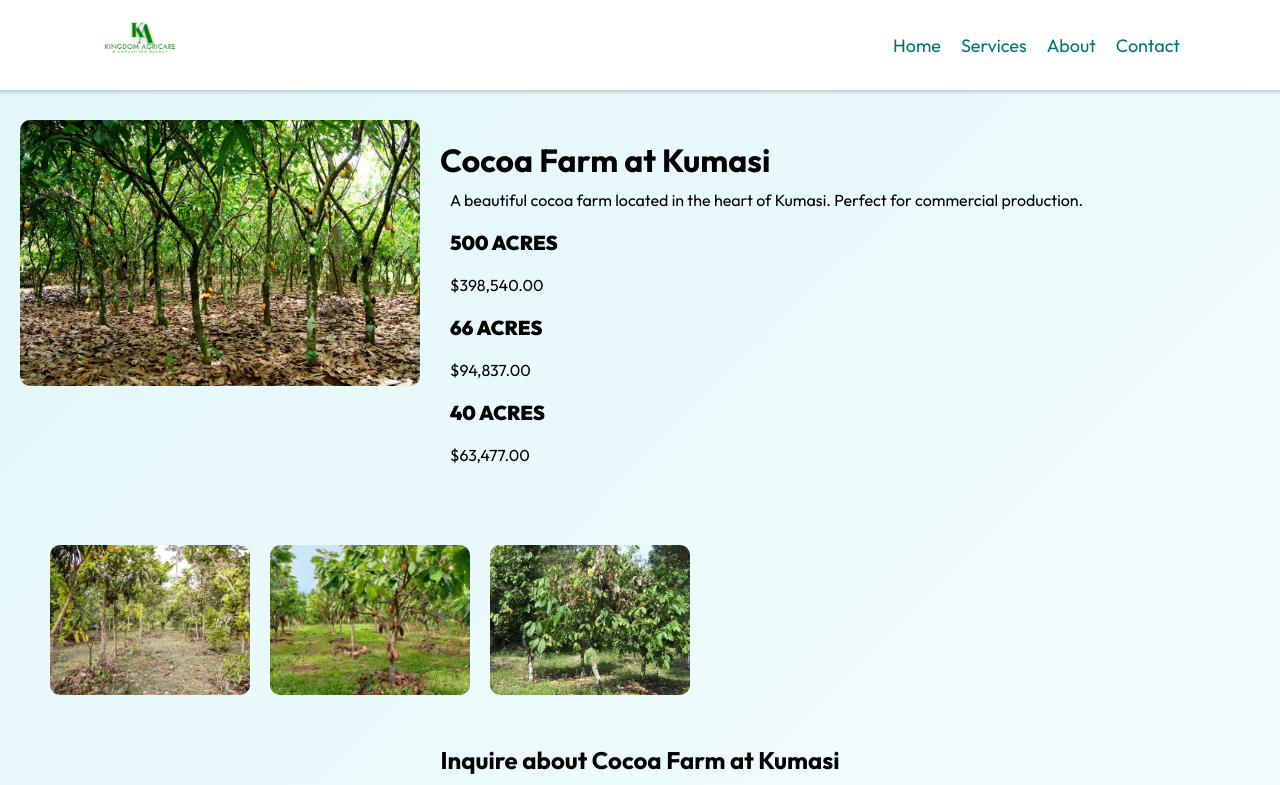
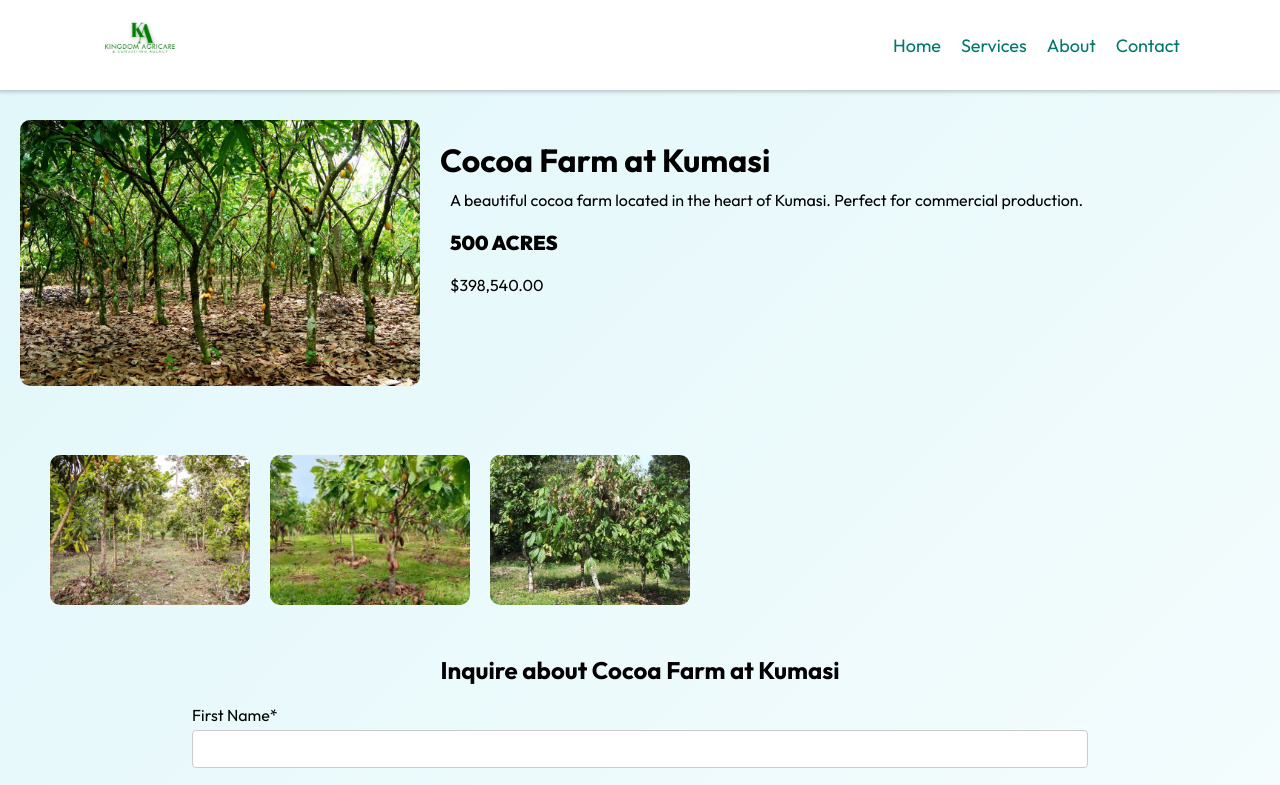
Before and after one commit to alikamatu/ghaco, a React (Vite) app: page /land/1 in a window 1280 px wide. Shown: the top 785 px of the page. Built offline with nearby package versions, Linux system fonts and the light colour scheme; a web font is replaced by a local one.

Commit message:
Update App.jsx

```diff
--- a/src/App.jsx
+++ b/src/App.jsx
@@ -43,11 +43,7 @@ function App() {
       photo: [coa1,coa2,coa3],
       price: '$150,000',
       arc1: '500 ACRES',
-      arcp1: "$398,540.00",
-      arc2: '66 ACRES',
-      arcp2: "$94,837.00",
-      arc3: '40 ACRES',
-      arcp3: "$63,477.00"
+      arcp1: "$398,540.00"
     },
     {
       id: 4,
@@ -56,13 +52,8 @@ function App() {
       image: coa7,
       size: '20 acres',
       photo: [coa7,coa8],
-      price: '$150,000',
-      arc1: '500 ACRES',
-      arcp1: "$398,540.00",
       arc2: '66 ACRES',
-      arcp2: "$94,837.00",
-      arc3: '40 ACRES',
-      arcp3: "$63,477.00"
+      arcp2: "$94,837.00"
     },
     {
       id: 5,
@@ -71,11 +62,6 @@ function App() {
       image: coa4,
       size: '20 acres',
       photo: [coa4,coa5,coa6,],
-      price: '$150,000',
-      arc1: '500 ACRES',
-      arcp1: "$398,540.00",
-      arc2: '66 ACRES',
-      arcp2: "$94,837.00",
       arc3: '40 ACRES',
       arcp3: "$63,477.00"
     },
```
